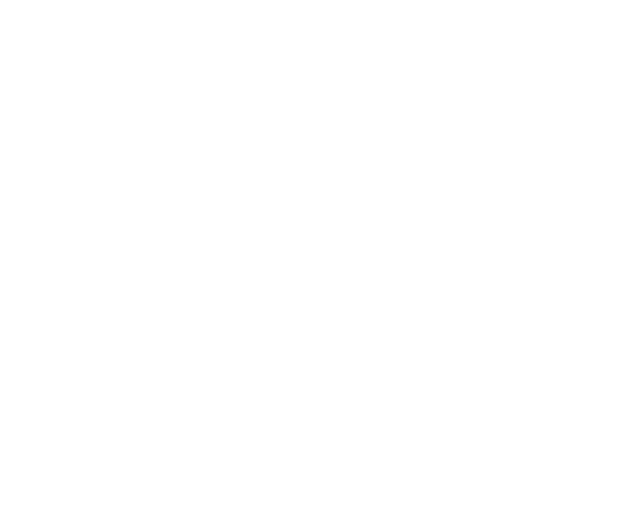
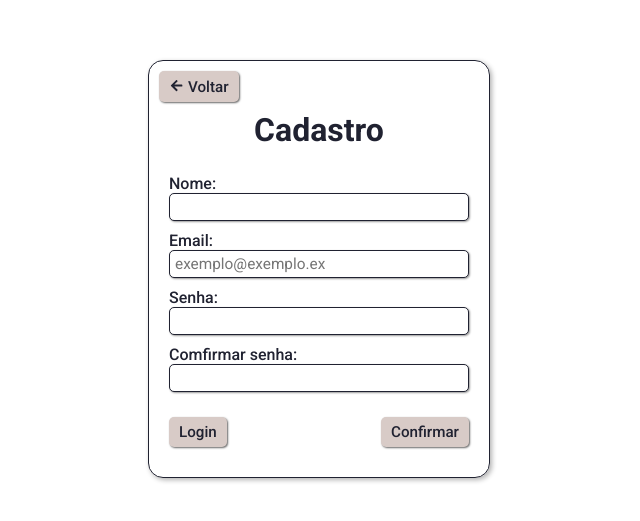
Before and after one commit to RGMenezes/jogo_da_velha, a Next.js app: page /register in a window 1280 px wide. Shown: the part 123-644 px from the top of the page, without its empty margins (321-961 px from the left). Built offline with nearby package versions, Linux system fonts and the light colour scheme.

Commit message:
layout register criado

```diff
--- a/package.json
+++ b/package.json
@@ -18,7 +18,7 @@
     "next-auth": "^4.24.5",
     "react": "^18",
     "react-dom": "^18",
-    "react-icon": "^1.0.0",
+    "react-icons": "^4.12.0",
     "redux": "^4.2.1",
     "socket.io": "^4.7.2"
   },
--- /dev/null
+++ b/src/app/api/register/route.ts
@@ -0,0 +1,45 @@
+import { NextResponse } from 'next/server'
+import bcrypt from 'bcryptjs';
+import User from '@/server/model/User';
+import Database from '@/server/database/DataBase';
+
+export async function POST( req: Request ) {
+  Database()
+  const res: typeof NextResponse = NextResponse
+
+  interface UserType{
+    userName: string
+    email: string
+    password: string
+  }
+
+  const {userName, email, password}: UserType = await req.json()
+
+  try {
+    const userExists = await User.findOne({ userName: userName })
+    if (userExists) {
+      throw new Error('Nome de usuário já cadastrado!')
+    }
+
+    const emailExists = await User.findOne({ email: email });
+    if (emailExists) {
+      throw new Error('E-mail já cadastrado!');
+    }
+
+    const newUser = new User({
+      userName: userName,
+      email: email,
+      password: password
+    })
+
+    const salt: string = await bcrypt.genSalt(10)
+    newUser.password = await bcrypt.hash(newUser.password, salt)
+
+    await newUser.save()
+
+    return res.json('Sucesso ao registrar usuário!')
+  } catch (err) {
+    return res.json({ error: `${err}` })
+  }
+
+}
--- a/src/app/login/page.module.css
+++ b/src/app/login/page.module.css
@@ -7,8 +7,9 @@
 }
 
 .form{
+  position: relative;
   width: fit-content;
-  padding: 30px 20px;
+  padding: 50px 20px 30px 20px;
 
   display: flex;
   flex-flow: column nowrap;
@@ -21,8 +22,27 @@
   box-shadow: 2px 2px 5px rgba(0, 0, 0, 0.3);
 }
 
+.backpage{
+  position: absolute;
+  top: 10px;
+  left: 10px;
+}
+
+.backpage_icon{
+  padding-top: 2px;
+}
+
 .container_input{
   display: flex;
   flex-flow: column nowrap;
   gap: 10px;
 }
+
+.container_action{
+  width: 100%;
+
+  display: flex;
+  flex-flow: row nowrap;
+  justify-content: space-between;
+  gap: 10px;
+}
--- a/src/app/register/page.module.css
+++ b/src/app/register/page.module.css
@@ -0,0 +1,48 @@
+.container_form{
+  height: 98vh;
+
+  display: flex;
+  justify-content: center;
+  align-items: center;
+}
+
+.form{
+  position: relative;
+  width: fit-content;
+  padding: 50px 20px 30px 20px;
+
+  display: flex;
+  flex-flow: column nowrap;
+  justify-content: center;
+  align-items: center;
+  gap: 25px;
+
+  border: 1px solid var(--color-background);
+  border-radius: 15px;
+  box-shadow: 2px 2px 5px rgba(0, 0, 0, 0.3);
+}
+
+.backpage{
+  position: absolute;
+  top: 10px;
+  left: 10px;
+}
+
+.backpage_icon{
+  padding-top: 2px;
+}
+
+.container_input{
+  display: flex;
+  flex-flow: column nowrap;
+  gap: 10px;
+}
+
+.container_action{
+  width: 100%;
+
+  display: flex;
+  flex-flow: row nowrap;
+  justify-content: space-between;
+  gap: 10px;
+}
--- a/src/app/register/page.tsx
+++ b/src/app/register/page.tsx
@@ -1,9 +1,112 @@
+'use client'
+
+import InputText from '@form/InputText'
+import Button from "@form/Button"
+import LinkButton from '@layout/LinkButton'
 import styles from './page.module.css'
+import { signIn } from 'next-auth/react';
+import { useRouter } from 'next/navigation';
+import { AppRouterInstance } from 'next/dist/shared/lib/app-router-context.shared-runtime'
+import { FormEvent } from 'react';
+import { FaArrowLeft } from "react-icons/fa";
+import axios from '@/server/axios'
 
 export default function Register(){
-  return(
-    <form>
+  const router: AppRouterInstance = useRouter()
 
-    </form>
+
+  const backPage = () :void => router.back()
+
+  function submitRegister(e: FormEvent<HTMLFormElement>){
+      e.preventDefault();
+
+      const data = e.target as HTMLFormElement
+
+      if(data.password && data.confirmPassword){
+        if(data.password.value === data.confirmPassword.value){
+
+          interface NewUser{
+            userName: string
+            email: string
+            password: string
+          }
+
+          const newUser: NewUser = {
+            userName: data.userName.value,
+            email: data.email.value,
+            password: data.password.value
+          }
+
+          axios.post('/register', newUser).then((res) => {
+            if(!res.data.error){
+              router.push('/login')
+            }else{
+              alert(res.data.error)
+            }
+          }).catch((err) => {
+            alert('Erro ao enviar dados!')
+            console.error(err)
+          })
+        }else{
+          alert('A senha deve ser a mesma nos dois campos!')
+        }
+      }
+  };
+
+  return (
+    <div className={styles.container_form}>
+      <form className={styles.form} onSubmit={submitRegister}>
+        <div className={styles.backpage}>
+          <Button handleOnClick={backPage} type='button' >
+            <FaArrowLeft className={styles.backpage_icon} /> Voltar
+          </Button>
+        </div>
+
+        <h1>Cadastro</h1>
+
+        <div className={styles.container_input}>
+          <InputText
+            text='Nome: '
+            type='text'
+            id='userName'
+            name='userName'
+            autoComplete='username'
+            require={true}
+          />
+          <InputText
+            text='Email: '
+            type='email'
+            id='email'
+            name='email'
+            autoComplete='email'
+            placeholder='exemplo@exemplo.ex'
+            require={true}
+          />
+          <InputText
+            text='Senha: '
+            type='password'
+            id='password'
+            name='password'
+            autoComplete='new-password'
+            minLength={8}
+            require={true}
+          />
+          <InputText
+            text='Comfirmar senha: '
+            type='password'
+            id='confirmPassword'
+            name='confirmPassword'
+            autoComplete='new-password'
+            minLength={8}
+            require={true}
+          />
+        </div>
+
+        <div className={styles.container_action}>
+          <LinkButton href='/login'>Login</LinkButton>
+          <Button type='submit'>Confirmar</Button>
+        </div>
+      </form>
+    </div>
   )
 }
--- a/src/app/search_player/page.tsx
+++ b/src/app/search_player/page.tsx
@@ -8,7 +8,7 @@
 
 export default function SearchPlayer(){
   const router: AppRouterInstance = useRouter()
-  const pageBack = () :void => router.back()
+  const backPage = () :void => router.back()
   return (
     <section className={styles.container}>
       <h1>Lista de jogadores online</h1>
@@ -17,7 +17,7 @@
         <li className={styles.player}>Teste</li>
       </ul>
 
-      <Button type='button' handleOnClick={pageBack}>
+      <Button type='button' handleOnClick={backPage}>
         Voltar
       </Button>
     </section>
--- a/src/server/model/User.ts
+++ b/src/server/model/User.ts
@@ -1,4 +1,4 @@
-import { Schema, Document, model } from "mongoose"
+import { Schema, Document, model, Model } from "mongoose"
 
 export interface UserInterface{
   userName: string;
@@ -7,6 +7,9 @@
 }
 
 export interface UserModelInterface extends UserInterface, Document {}
+
+let user: Model<UserModelInterface>
+
 
 export const UserSchema: Schema = new Schema({
   userName: {
@@ -23,4 +26,10 @@
   }
 })
 
-export default model<UserModelInterface>('user', UserSchema)
+try {
+  user = model<UserModelInterface>('user')
+} catch (error) {
+  user = model<UserModelInterface>('user', UserSchema)
+}
+
+export default user
```
Also changed, not shown: src/app/login/page.tsx (+20 -5 lines), src/app/search_player/page.module.css (+4 -6 lines), 1 other file (tests, documents, lock files or other folders).
